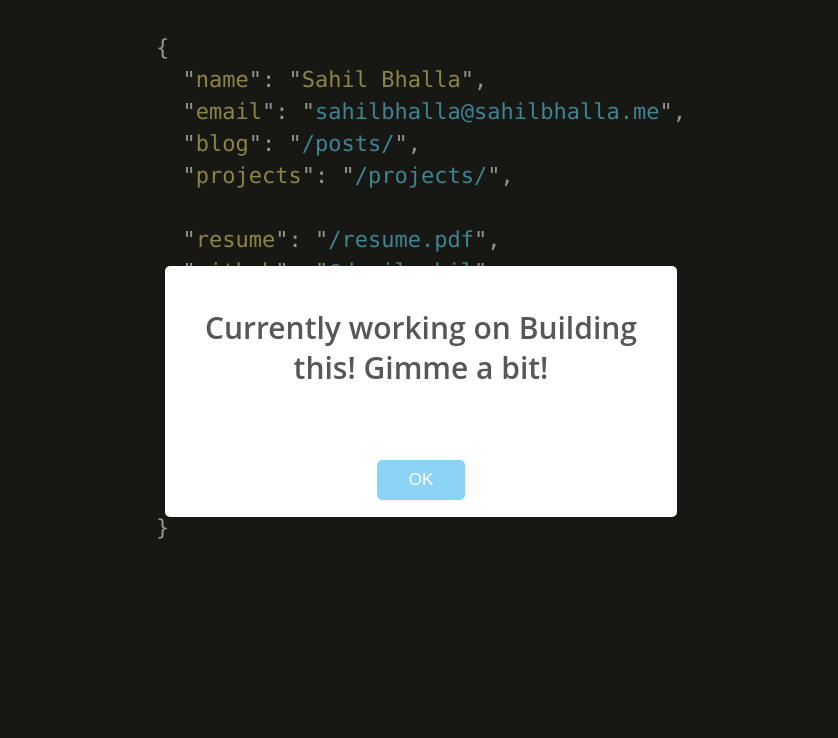
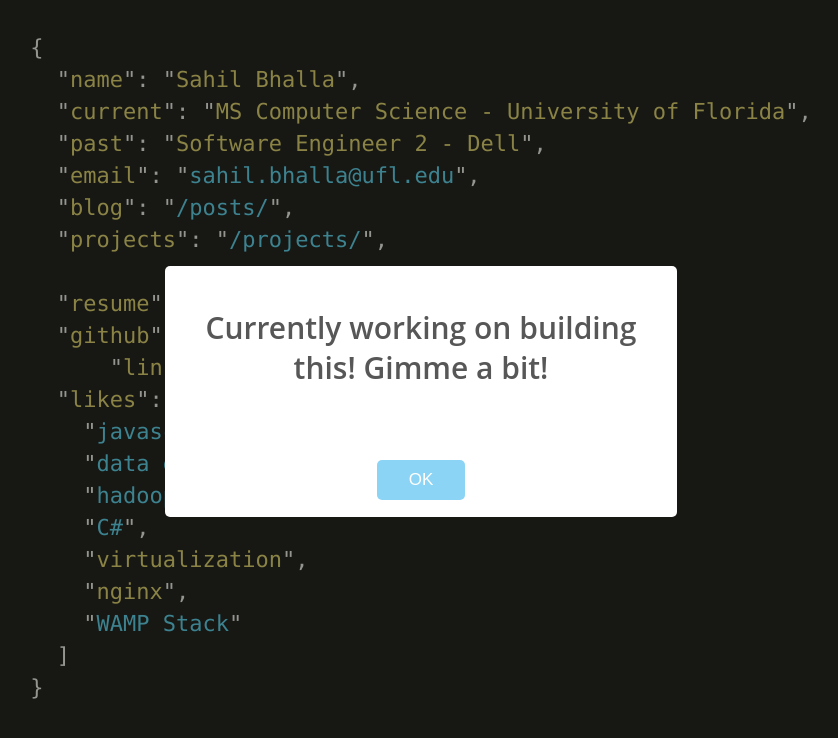
Before and after one commit to devilsahil/mygithubpage, a plain HTML site: page index.html in a window 1280 px wide. Both pictures are taken after a click on the link "/posts/". Shown: the whole page, without its empty margins (219-1057 px from the left). Drawn offline with nearby package versions, Linux system fonts and the light colour scheme.

Commit message:
Update index.html

```diff
--- a/index.html
+++ b/index.html
@@ -37,7 +37,9 @@
     <div class="home">
   <pre>{
   "<span class="hl string">name</span>": "<span class="hl string">Sahil Bhalla</span>",
-  "<span class="hl string">email</span>": "<a href="mailto:sahilbhalla@sahilbhalla.me">sahilbhalla@sahilbhalla.me</a>",
+  "<span class="hl string">current</span>": "<span class="hl string">MS Computer Science - University of Florida</span>",
+  "<span class="hl string">past</span>": "<span class="hl string">Software Engineer 2 - Dell</span>",
+  "<span class="hl string">email</span>": "<a href="mailto:sahil.bhalla@ufl.edu">sahil.bhalla@ufl.edu</a>",
   "<span class="hl string">blog</span>": "<a href="#" id = "yo">/posts/</a>",
   "<span class="hl string">projects</span>": "<a href="https://github.com/devilsahil" id = "yo1">/projects/</a>",
 
@@ -46,6 +48,9 @@
       "<span class="hl string">linkedin</span>": "<a href="https://in.linkedin.com/in/sahil-bhalla-a717036b">Sahil Bhalla</a>",
   "<span class="hl string">likes</span>": [
     "<a href="hhttps://en.wikipedia.org/wiki/JavaScript">javascript</a>",
+    "<a href="hhttps://en.wikipedia.org/wiki/JavaScript">data engineering</a>",
+    "<a href="hhttps://en.wikipedia.org/wiki/JavaScript">hadoop</a>",
+    "<a href="hhttps://en.wikipedia.org/wiki/JavaScript">C#</a>",
     "<span class="hl string">virtualization</span>",
     "<span class="hl string">nginx</span>",
     "<a href="https://en.wikipedia.org/wiki/LAMP_(software_bundle)#WAMP">WAMP Stack</a>"
@@ -66,7 +71,7 @@
 
 
       document.getElementById('yo').onclick = function(){
-          swal("Currently working on Building this! Gimme a bit!");
+          swal("Currently working on building this! Gimme a bit!");
       }
 
 
```
